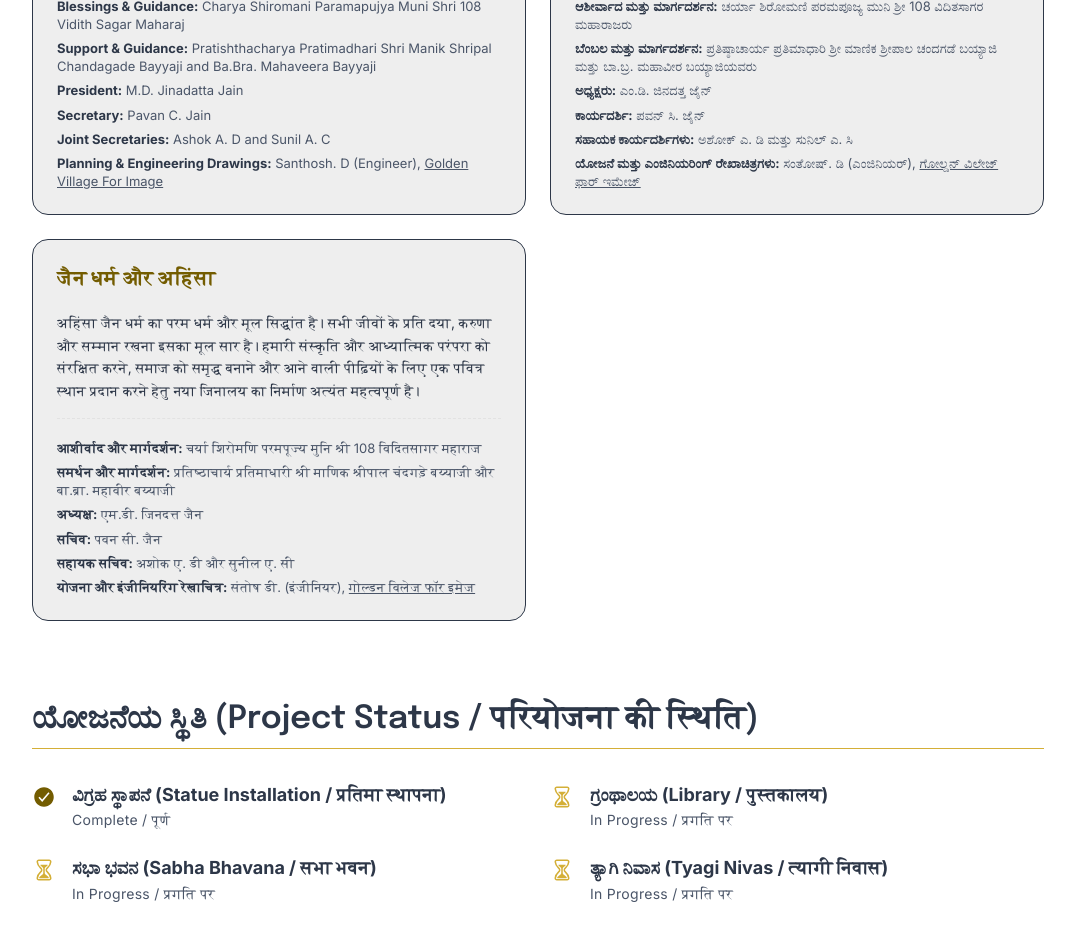
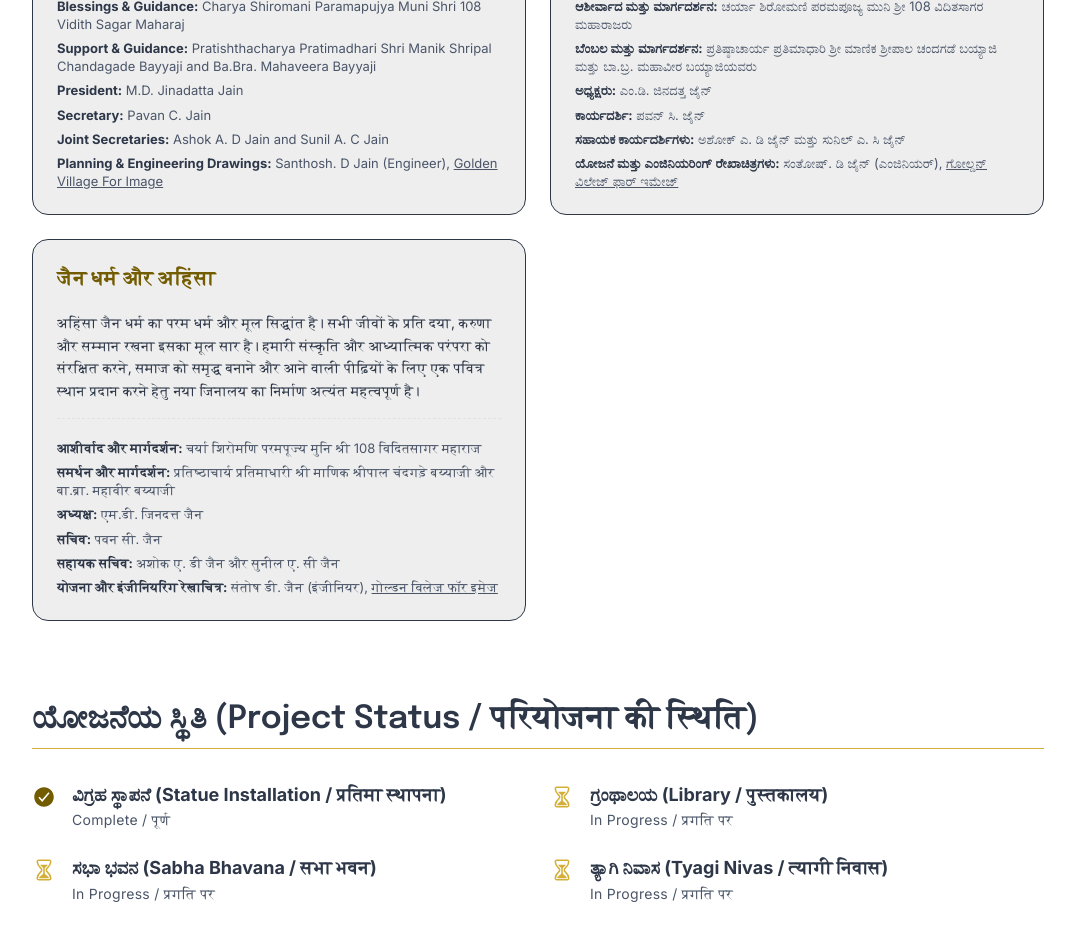
Before and after one commit to timothechauvet/sdjsac.in, a Next.js app: page / in a window 1280 px wide. Shown: the part 1080-2007 px from the top of the page, without its empty margins (102-1177 px from the left). Built offline with nearby package versions, Linux system fonts and the light colour scheme.

Commit message:
:sparkles: Add Jain to committee and planning names

```diff
--- a/app/page.js
+++ b/app/page.js
@@ -111,8 +111,8 @@ export default function Home() {
                 <p><strong>Support & Guidance:</strong> Pratishthacharya Pratimadhari Shri Manik Shripal Chandagade Bayyaji and Ba.Bra. Mahaveera Bayyaji</p>
                 <p><strong>President:</strong> M.D. Jinadatta Jain</p>
                 <p><strong>Secretary:</strong> Pavan C. Jain</p>
-                <p><strong>Joint Secretaries:</strong> Ashok A. D and Sunil A. C</p>
-                <p><strong>Planning & Engineering Drawings:</strong> Santhosh. D (Engineer), <a href="https://goldenvillage.in" target="_blank" rel="noopener noreferrer" style={{ textDecoration: "underline" }}>Golden Village For Image</a></p>
+                <p><strong>Joint Secretaries:</strong> Ashok A. D Jain and Sunil A. C Jain</p>
+                <p><strong>Planning & Engineering Drawings:</strong> Santhosh. D Jain (Engineer), <a href="https://goldenvillage.in" target="_blank" rel="noopener noreferrer" style={{ textDecoration: "underline" }}>Golden Village For Image</a></p>
               </div>
             </div>
 
@@ -126,8 +126,8 @@ export default function Home() {
                 <p><strong>ಬೆಂಬಲ ಮತ್ತು ಮಾರ್ಗದರ್ಶನ:</strong> ಪ್ರತಿಷ್ಠಾಚಾರ್ಯ ಪ್ರತಿಮಾಧಾರಿ ಶ್ರೀ ಮಾಣಿಕ ಶ್ರೀಪಾಲ ಚಂದಗಡೆ ಬಯ್ಯಾಜಿ ಮತ್ತು ಬಾ.ಬ್ರ. ಮಹಾವೀರ ಬಯ್ಯಾಜಿಯವರು</p>
                 <p><strong>ಅಧ್ಯಕ್ಷರು:</strong> ಎಂ.ಡಿ. ಜಿನದತ್ತ ಜೈನ್</p>
                 <p><strong>ಕಾರ್ಯದರ್ಶಿ:</strong> ಪವನ್ ಸಿ. ಜೈನ್</p>
-                <p><strong>ಸಹಾಯಕ ಕಾರ್ಯದರ್ಶಿಗಳು:</strong> ಅಶೋಕ್ ಎ. ಡಿ ಮತ್ತು ಸುನಿಲ್ ಎ. ಸಿ</p>
-                <p><strong>ಯೋಜನೆ ಮತ್ತು ಎಂಜಿನಿಯರಿಂಗ್ ರೇಖಾಚಿತ್ರಗಳು:</strong> ಸಂತೋಷ್. ಡಿ (ಎಂಜಿನಿಯರ್), <a href="https://goldenvillage.in" target="_blank" rel="noopener noreferrer" style={{ textDecoration: "underline" }}>ಗೋಲ್ಡನ್ ವಿಲೇಜ್ ಫಾರ್ ಇಮೇಜ್</a></p>
+                <p><strong>ಸಹಾಯಕ ಕಾರ್ಯದರ್ಶಿಗಳು:</strong> ಅಶೋಕ್ ಎ. ಡಿ ಜೈನ್ ಮತ್ತು ಸುನಿಲ್ ಎ. ಸಿ ಜೈನ್</p>
+                <p><strong>ಯೋಜನೆ ಮತ್ತು ಎಂಜಿನಿಯರಿಂಗ್ ರೇಖಾಚಿತ್ರಗಳು:</strong> ಸಂತೋಷ್. ಡಿ ಜೈನ್ (ಎಂಜಿನಿಯರ್), <a href="https://goldenvillage.in" target="_blank" rel="noopener noreferrer" style={{ textDecoration: "underline" }}>ಗೋಲ್ಡನ್ ವಿಲೇಜ್ ಫಾರ್ ಇಮೇಜ್</a></p>
               </div>
             </div>
 
@@ -141,8 +141,8 @@ export default function Home() {
                 <p><strong>समर्थन और मार्गदर्शन:</strong> प्रतिष्ठाचार्य प्रतिमाधारी श्री माणिक श्रीपाल चंदगड़े बय्याजी और बा.ब्रा. महावीर बय्याजी</p>
                 <p><strong>अध्यक्ष:</strong> एम.डी. जिनदत्त जैन</p>
                 <p><strong>सचिव:</strong> पवन सी. जैन</p>
-                <p><strong>सहायक सचिव:</strong> अशोक ए. डी और सुनील ए. सी</p>
-                <p><strong>योजना और इंजीनियरिंग रेखाचित्र:</strong> संतोष डी. (इंजीनियर), <a href="https://goldenvillage.in" target="_blank" rel="noopener noreferrer" style={{ textDecoration: "underline" }}>गोल्डन विलेज फॉर इमेज</a></p>
+                <p><strong>सहायक सचिव:</strong> अशोक ए. डी जैन और सुनील ए. सी जैन</p>
+                <p><strong>योजना और इंजीनियरिंग रेखाचित्र:</strong> संतोष डी. जैन (इंजीनियर), <a href="https://goldenvillage.in" target="_blank" rel="noopener noreferrer" style={{ textDecoration: "underline" }}>गोल्डन विलेज फॉर इमेज</a></p>
               </div>
             </div>
           </div>
```
